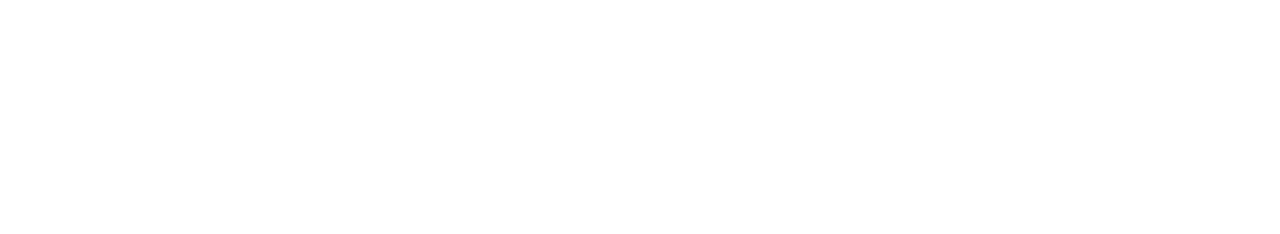
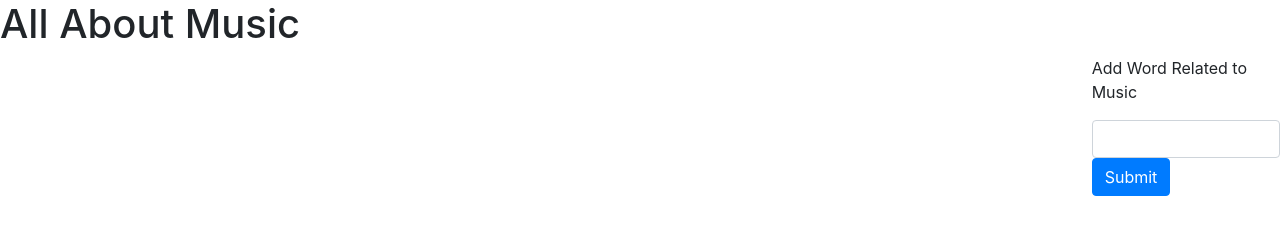
Before and after one commit to kenyaking/GifTastic, a plain HTML site: page index.html in a window 1280 px wide. Drawn offline with nearby package versions, Linux system fonts and the light colour scheme.

Commit message:
updated index with heading and submit button

```diff
--- a/index.html
+++ b/index.html
@@ -15,5 +15,23 @@
 </head>
 <body>
 
+<div class="content">
+    <h1 id="page_title">All About Music</h1>
+    <div class="content_buttons"></div>
+    <div class="content_result">
+        <div class="row">
+            <div class="col-md-10">
+                <div id="gif_images"></div>
+            </div>
+            <div class="col-md-2">
+                    <div class="adding_keywords">
+                        <p>Add Word Related to Music</p>
+                        <input class="form-control" id="adding_keyword">
+                        <button type="button" class="btn btn-primary" id="submit_btn" onclick="adding_keywords()">Submit</button>
+                    </div>
+            </div>
+            </div>
+            </div>
+            </div>
 </body>
 </html>
```
